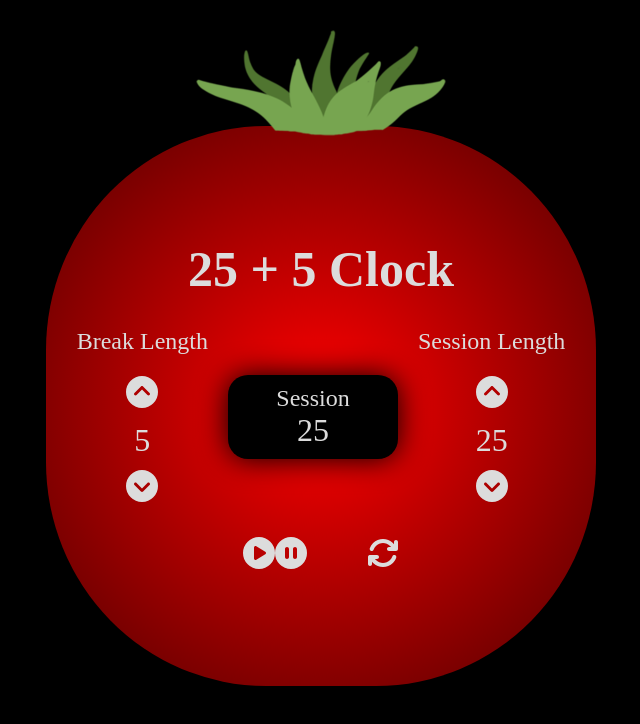
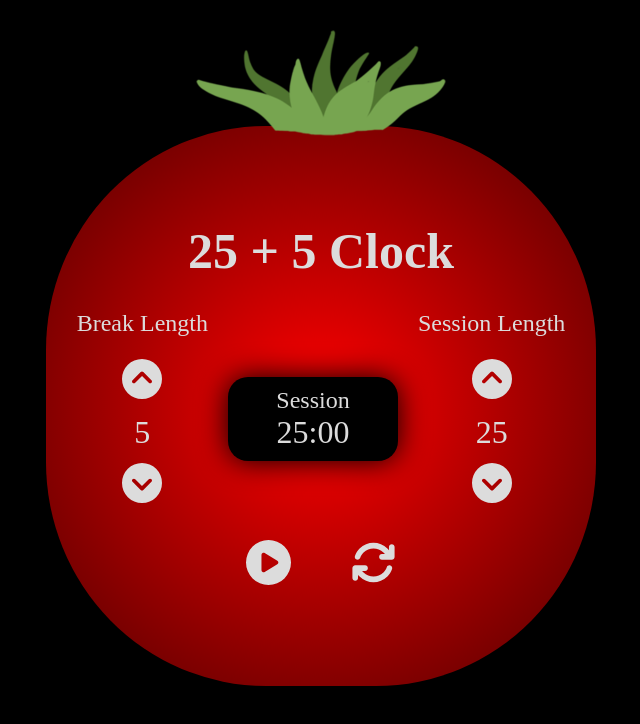
Before and after one commit to mati-fernandez/pomodoro-clock, a React (Vite) app: page / in a window 1280 px wide. Shown: the top 724 px of the page, without its empty margins (319-959 px from the left). Built offline with nearby package versions, Linux system fonts and the light colour scheme.

Commit message:
Final steps

```diff
--- a/src/App.css
+++ b/src/App.css
@@ -52,7 +52,7 @@ p {
   display: flex;
   justify-content: center;
   gap: 20px;
-  font-size: xx-large;
+  font-size: 40px;
 }
 
 .numbers {
@@ -71,13 +71,14 @@ p {
   width: 150px;
   align-self: center;
   padding: 10px;
+  margin-top: 20px;
 }
 
 #buttons-2 {
   display: flex;
   justify-content: center;
   gap: 60px;
-  font-size: xx-large;
+  font-size: 45px;
 }
 
 @media (max-width: 500px) {
@@ -94,7 +95,7 @@ p {
   #tomato {
     width: 370px;
     height: 300px;
-    gap: 20px;
+    gap: 10px;
   }
 
   h1 {
@@ -110,6 +111,7 @@ p {
   #buttons {
     gap: 0;
     font-size: xx-large;
+    margin-top: 10px;
   }
 
   .numbers {
@@ -118,11 +120,11 @@ p {
 
   #display {
     width: 80px;
-    margin-top: 15px;
+    margin-top: 10px;
   }
 
   #buttons-2 {
-    gap: 30px;
+    gap: 50px;
     font-size: xx-large;
   }
 }
--- a/src/App.jsx
+++ b/src/App.jsx
@@ -12,8 +12,9 @@ import {
 function App() {
   const [breakLength, setBreakLength] = useState(5);
   const [sessionLength, setSessionLength] = useState(25);
-  const [timer, setTimer] = useState(sessionLength);
+  const [timer, setTimer] = useState(1500);
   const [isRunning, setIsRunning] = useState(false);
+  const [timerLabel, setTimerLabel] = useState('Session');
 
   const handleBreakDecrease = () => {
     if (breakLength > 0 && !isRunning) setBreakLength(breakLength - 1);
@@ -30,6 +31,42 @@ function App() {
   const handleSessionIncrease = () => {
     if (sessionLength < 60 && !isRunning) setSessionLength(sessionLength + 1);
   };
+
+  const formatTimer = () => {
+    const minutes = Math.floor(timer / 60);
+    const seconds = timer - minutes * 60;
+    const formattedSeconds = seconds < 10 ? '0' + seconds : seconds;
+    const formattedMinutes = minutes < 10 ? '0' + minutes : minutes;
+    return `${formattedMinutes}:${formattedSeconds}`;
+  };
+
+  const timeout = setTimeout(() => {
+    if (timer && isRunning) {
+      setTimer(timer - 1);
+    }
+  }, 1000);
+
+  const handlePlay = () => {
+    clearTimeout(timeout);
+    setIsRunning(!isRunning);
+  };
+
+  const reset = () => {
+    const audio = document.getElementById('beep');
+    if (!timer && timerLabel === 'Session') {
+      setTimer(breakLength * 60);
+      setTimerLabel('Break');
+      audio.play();
+    }
+    if (!timer && timerLabel === 'Break') {
+      setTimer(sessionLength * 60);
+      setTimerLabel('Session');
+      audio.stop();
+      audio.currentTime = 0;
+    }
+  };
+
+  // const timerLabel =
 
   return (
     <div id="App">
@@ -56,9 +93,9 @@ function App() {
             />
           </div>
           <div id="display">
-            <p id="timer-label">Session</p>
+            <p id="timer-label">{timerLabel}</p>
             <div id="time-left" className="numbers">
-              {timer}
+              {formatTimer()}
             </div>
           </div>
           <div id="session-label">
@@ -82,11 +119,26 @@ function App() {
         </div>
         <div id="buttons-2">
           <div id="start_stop">
-            <FontAwesomeIcon icon={faCirclePlay} />
-            <FontAwesomeIcon icon={faCirclePause} />
+            {isRunning ? (
+              <FontAwesomeIcon
+                icon={faCirclePause}
+                cursor="pointer"
+                onClick={handlePlay}
+              />
+            ) : (
+              <FontAwesomeIcon
+                icon={faCirclePlay}
+                cursor="pointer"
+                onClick={handlePlay}
+              />
+            )}
           </div>
           <div id="reset">
-            <FontAwesomeIcon icon={faArrowsRotate} />
+            <FontAwesomeIcon
+              icon={faArrowsRotate}
+              cursor="pointer"
+              onClick={reset}
+            />
           </div>
         </div>
       </div>
```
